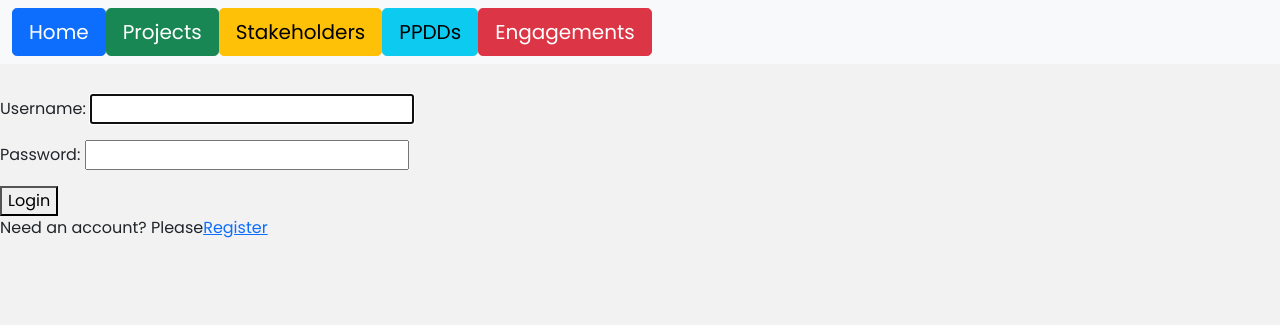
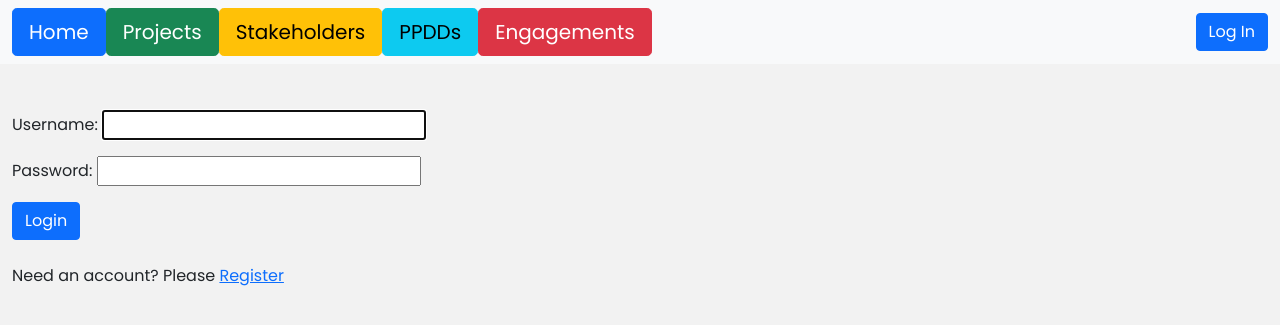
Before and after one commit to banillie/project_tracker, a Django app: page /login/ in a window 1280 px wide. Shown: the top 325 px of the page. Run offline with Django 3.2, Linux system fonts and the light colour scheme; parts of the project's set-up code (start-up, migrations or seed data) failed here and were passed over; some libraries are stand-ins or nearby versions.

Commit message:
tidy of login etc pages

```diff
--- a/templates/accounts/login.html
+++ b/templates/accounts/login.html
@@ -2,15 +2,20 @@
 
 
 {% block content %}
+    <div class="container-fluid">
+        <div class="row">
             {% if not request.user.is_authenticated %}
                 <div style="margin-top:30px;">
                     <form method="POST">{% csrf_token %}
                         {{ form.as_p }}
-                <button type="submit">Login</button>
+                        <button class="btn btn-primary" type="submit">Login</button>
                     </form>
-            <p>Need an account? Please<a href="/register">Register</a> </p>
+                    <br>
+                    <p>Need an account? Please <a href="/register">Register</a> </p>
                 </div>
             {% else %}
                 <p>You're already logged in. Would you like to <a href="/logout/">logout?</a></p>
             {% endif %}
+        </div>
+    </div>
 {% endblock %}
--- a/templates/accounts/logout.html
+++ b/templates/accounts/logout.html
@@ -2,15 +2,19 @@
 
 
 {% block content %}
+    <div class="container-fluid">
+        <div class="row">
             {% if request.user.is_authenticated %}
                 <div style="margin-top:30px;">
                 <form method="POST">{% csrf_token %}
                     <p>Are you sure you want to logout?</p>
-        <button type="submit">Yes, Logout</button>
+                    <button class="btn btn-primary" type="submit">Yes, Logout</button>
 
                 </form>
                 </div>
             {% else %}
                 <p>You're not logged in. Would you like to <a href="/login/">login?</a></p>
             {% endif %}
+        </div>
+    </div>
 {% endblock %}
--- a/templates/navbar.html
+++ b/templates/navbar.html
@@ -16,6 +16,9 @@
             <input class="form-control me-2" type="search" placeholder="Search" name="searched">
             <button class="btn btn-success">Search</button>
         </form>
+        <li><a class="btn btn-primary" class="nav-link" href="/logout/">Log Out</a></li>
+    {% else %}
+        <a class="btn btn-primary" class="nav-link" href="/login/">Log In</a>
     {% endif %}
     </div>
   </div>
```
Also changed, not shown: templates/accounts/register.html (+7 -2 lines). Lines whose indentation alone changed are shown as unchanged.
